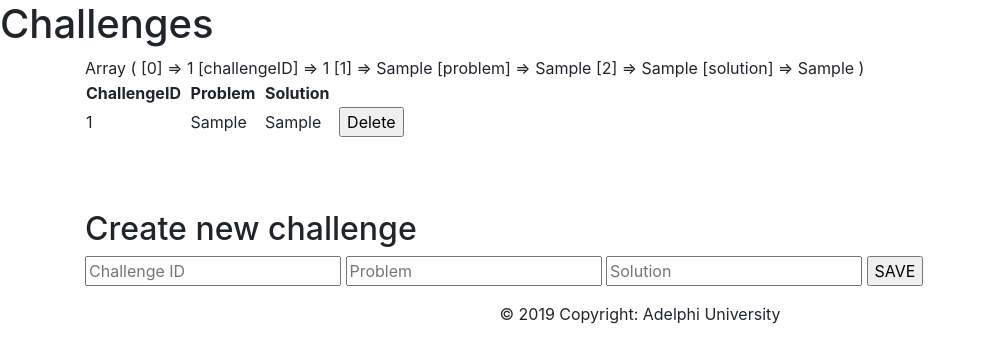
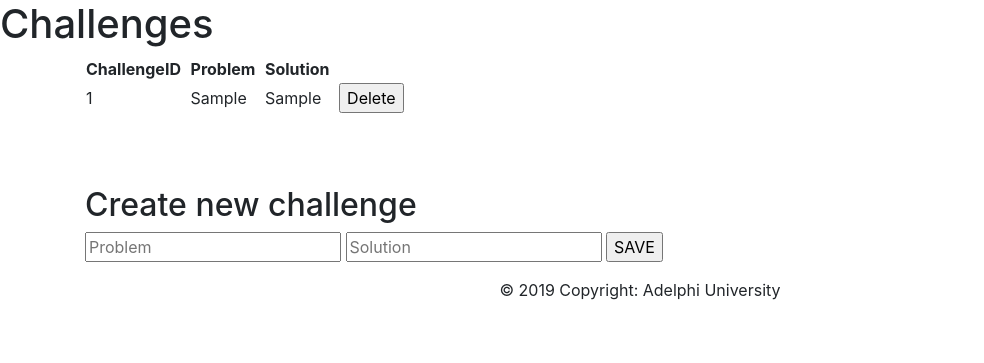
Before and after one commit to AKSHAT3272/Assignment-3-Collaborative-Software-Development, a PHP site: page /challenges.php in a window 1280 px wide. Shown: the part 88-451 px from the top of the page, without its empty margins (0-984 px from the left). Run offline with PHP 8.4, Linux system fonts and the light colour scheme; the visitor is signed in with stand-in values (Sample User, id 1); tables that the repository leaves empty hold one stand-in row (values such as "Sample post").

Commit message:
The page now shows challenges and has functionality for adding and removing challenges

```diff
--- a/src/challenges.php
+++ b/src/challenges.php
@@ -54,7 +54,7 @@ include ('session.php');
 $result = mysqli_query($db,"SELECT * FROM Challenge;");
 $arr2 = array(array(1,2,3,4),array(5,6,7,8));
 ?>
-    <form action="" method="post">
+
 <div class="container">
   <table id = "myTable">
     <tr>
@@ -74,7 +74,6 @@ $arr2 = array(array(1,2,3,4),array(5,6,7,8));
 		echo '<form action="remove.php" method="post">
 			<td> <input type="hidden" value = "'.$row['challengeID'].'" name="challengeID">';
 		echo ' <input type="submit" value="Delete"> </td> </form>';
-		print_r($row);
 	}
               /*  while ($row = mysqli_fetch_array($result)) {
 
@@ -89,7 +88,6 @@ $arr2 = array(array(1,2,3,4),array(5,6,7,8));
    ?>
 </tr>
    </table>
-   </form>
 	</div>
 
 <br>
@@ -98,7 +96,7 @@ $arr2 = array(array(1,2,3,4),array(5,6,7,8));
 <div>
   <form action="insert.php" method="get" id="form" class = "container">
 <h2> Create new challenge </h2>
-<input name="challengeID" type="text" placeholder="Challenge ID">
+<!--<input name="challengeID" type="text" placeholder="Challenge ID"> -->
 
 		  <input name="problem" type="text" placeholder="Problem">
       <input name="solution" type="text" placeholder="Solution">
```
